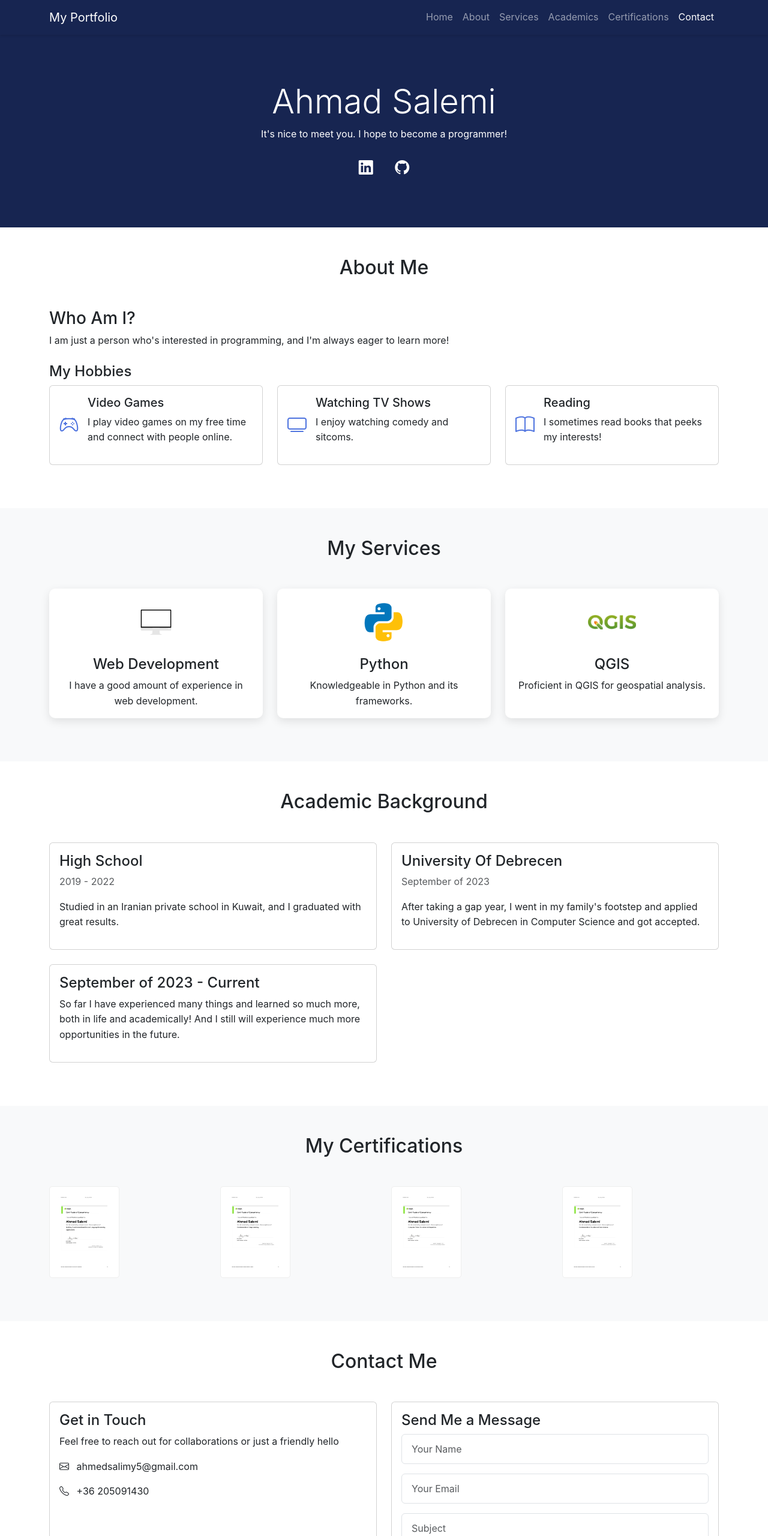
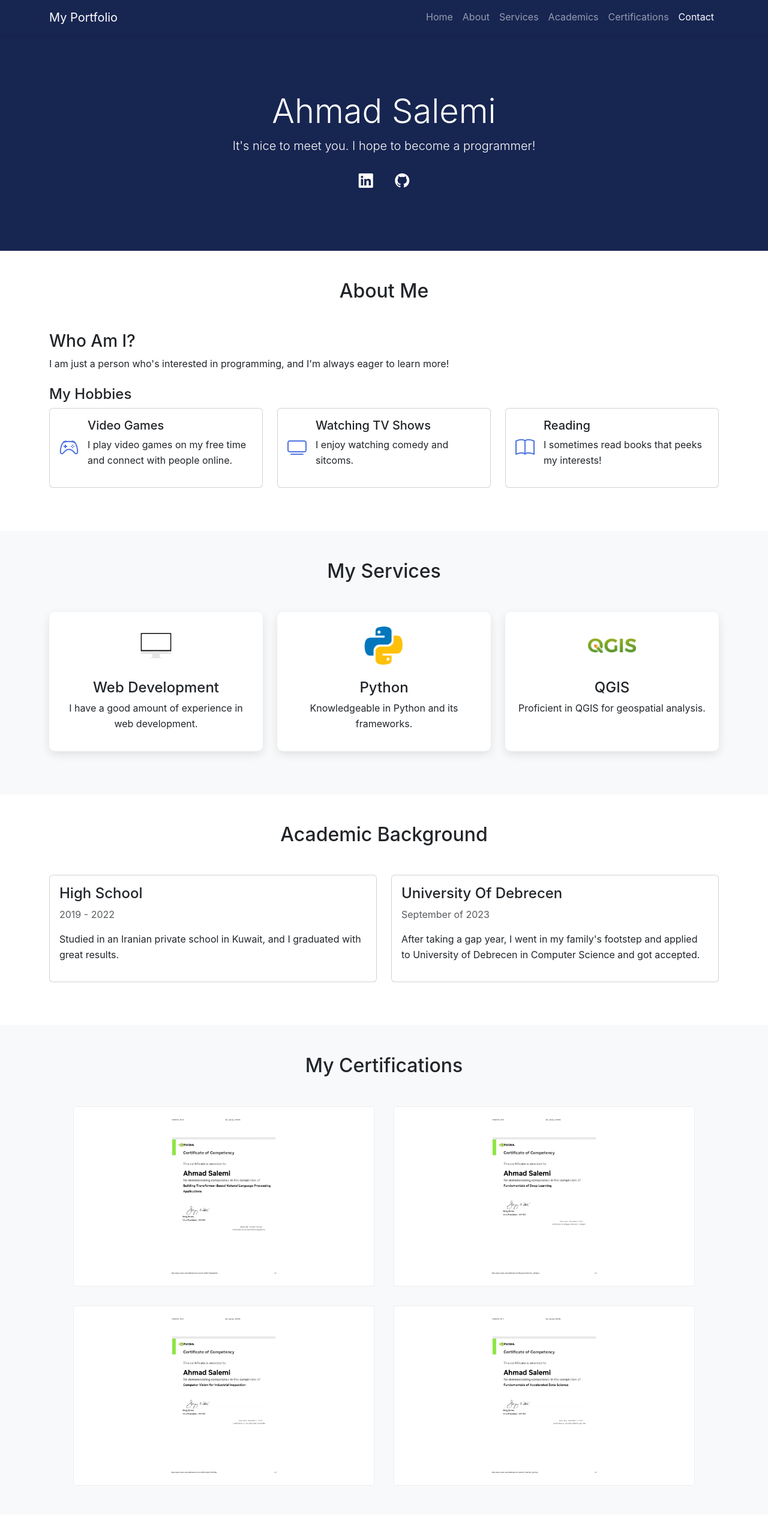
Before and after one commit to Ahmad-Salemi2004/Limelight_Internship_3rd_task, a plain HTML site: page index.html in a window 1280 px wide. Shown: the top 2560 px of the page at 60% size. Drawn offline with nearby package versions, Linux system fonts and the light colour scheme.

Commit message:
Update index.html

```diff
--- a/index.html
+++ b/index.html
@@ -40,10 +40,10 @@
         </div>
     </nav>
 
-    <section id="home" class="bg-primary text-white text-center">
-        <div class="container">
+    <section id="home" class="bg-primary text-white text-center py-5">
+        <div class="container py-5">
             <h1 class="display-4">Ahmad Salemi</h1>
-            <p class="info">It's nice to meet you. I hope to become a programmer!</p>
+            <p class="lead">It's nice to meet you. I hope to become a programmer!</p>
             <div class="social-icons mt-4">
                 <a href="#" class="text-white mx-2"><i class="bi bi-linkedin"></i></a>
                 <a href="#" class="text-white mx-2"><i class="bi bi-github"></i></a>
@@ -109,7 +109,7 @@
                         <div class="card-body text-center">
                             <img src="web-dev-icon.png" alt="Web Development" class="service-icon">
                             <h4 class="mt-3">Web Development</h4>
-                            <p class="mb-0">I have a good amount of experience in web development.</p>
+                            <p>I have a good amount of experience in web development.</p>
                         </div>
                     </div>
                 </div>
@@ -118,7 +118,7 @@
                         <div class="card-body text-center">
                             <img src="python-icon.png" alt="Python" class="service-icon">
                             <h4 class="mt-3">Python</h4>
-                            <p class="mb-0">Knowledgeable in Python and its frameworks.</p>
+                            <p>Knowledgeable in Python and its frameworks.</p>
                         </div>
                     </div>
                 </div>
@@ -127,7 +127,7 @@
                         <div class="card-body text-center">
                             <img src="qgis-icon.png" alt="QGIS" class="service-icon">
                             <h4 class="mt-3">QGIS</h4>
-                            <p class="mb-0">Proficient in QGIS for geospatial analysis.</p>
+                            <p>Proficient in QGIS for geospatial analysis.</p>
                         </div>
                     </div>
                 </div>
@@ -157,14 +157,6 @@
                         </div>
                     </div>
                 </div>
-                <div class="col-lg-6">
-                    <div class="card mb-4">
-                        <div class="card-body">
-                            <h4>September of 2023 - Current</h4>
-                            <p>So far I have experienced many things and learned so much more, both in life and academically! And I still will experience much more opportunities in the future.</p>
-                        </div>
-                    </div>
-                </div>
             </div>
         </div>
     </section>
@@ -172,17 +164,13 @@
     <section id="certifications" class="bg-light py-5">
         <div class="container">
             <h2 class="text-center mb-5">My Certifications</h2>
-            <div class="row">
-                <div class="col-md-6 col-lg-3 mb-4">
+            <div class="certifications-container">
+                <div class="certification-row">
                     <img src="cert1.jpg" alt="Certification 1" class="certification-img">
-                </div>
-                <div class="col-md-6 col-lg-3 mb-4">
                     <img src="cert2.jpg" alt="Certification 2" class="certification-img">
                 </div>
-                <div class="col-md-6 col-lg-3 mb-4">
+                <div class="certification-row">
                     <img src="cert3.jpg" alt="Certification 3" class="certification-img">
-                </div>
-                <div class="col-md-6 col-lg-3 mb-4">
                     <img src="cert4.jpg" alt="Certification 4" class="certification-img">
                 </div>
             </div>
@@ -242,6 +230,8 @@
     </footer>
 
     <script src="https://cdn.jsdelivr.net/npm/bootstrap@5.3.0/dist/js/bootstrap.bundle.min.js"></script>
-    <script src="script.js"></script>
+    <script>
+        document.getElementById('currentYear').textContent = new Date().getFullYear();
+    </script>
 </body>
 </html>
```
